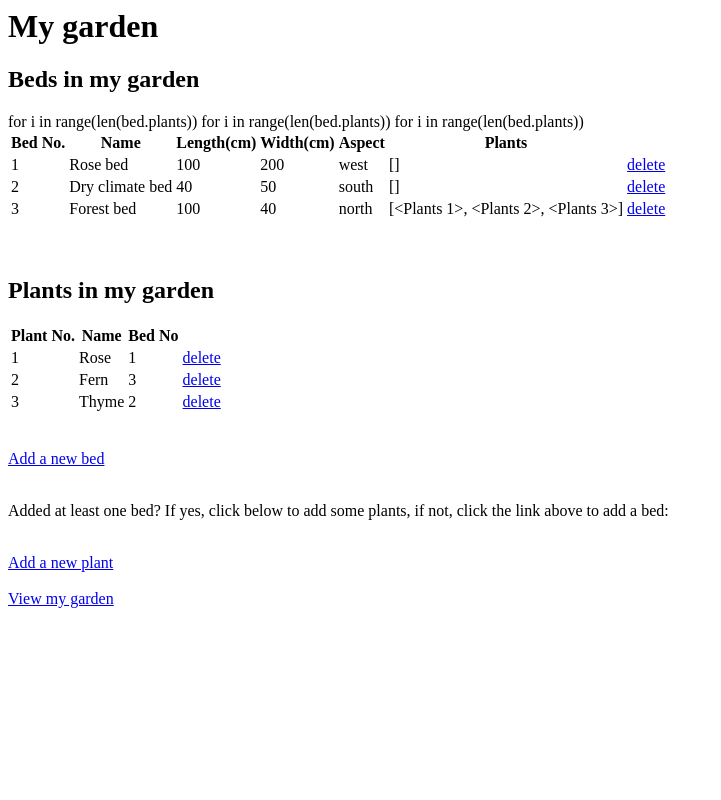
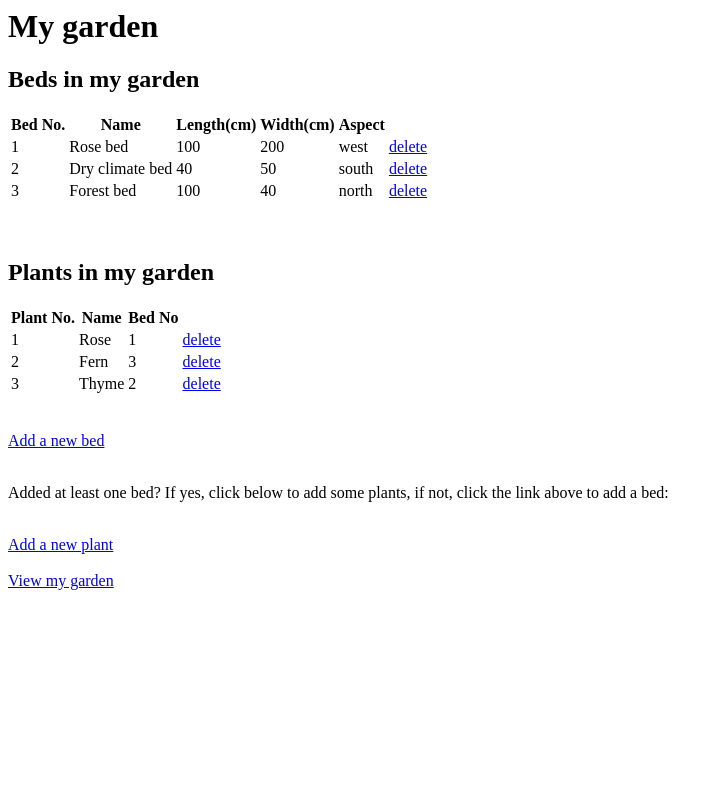
Before and after one commit to tigranargit/garden-plan-app, a Flask app: page / in a window 1280 px wide. Shown: the whole page, without its empty margins (0-721 px from the left). Run offline with Flask 2, Linux system fonts and the light colour scheme; data comes from the database, SQL or seed files in the repository; both versions use the stored data as it was after the commit.

Commit message:
remoeved unnecesary parts

```diff
--- a/application/templates/viewmygarden.html
+++ b/application/templates/viewmygarden.html
@@ -8,7 +8,6 @@
         <th>Length(cm)</th>
         <th>Width(cm)</th>
         <th>Aspect</th>
-        <th>Plants</th>
     </tr>
     {% for bed in beds %}
     <tr>
@@ -17,9 +16,6 @@
         <td> {{ bed.length }} </td>
         <td> {{ bed.width }} </td>
         <td> {{ bed.aspect }} </td>
-        for i in range(len(bed.plants))
-
-        <td> {{ bed.plants}} </td>
         <td><a href="{{ url_for('deletebed', id=bed.id) }}"> delete </a></td>
     </tr>
     {% endfor %}
```
Also changed, not shown: application/data.db.
